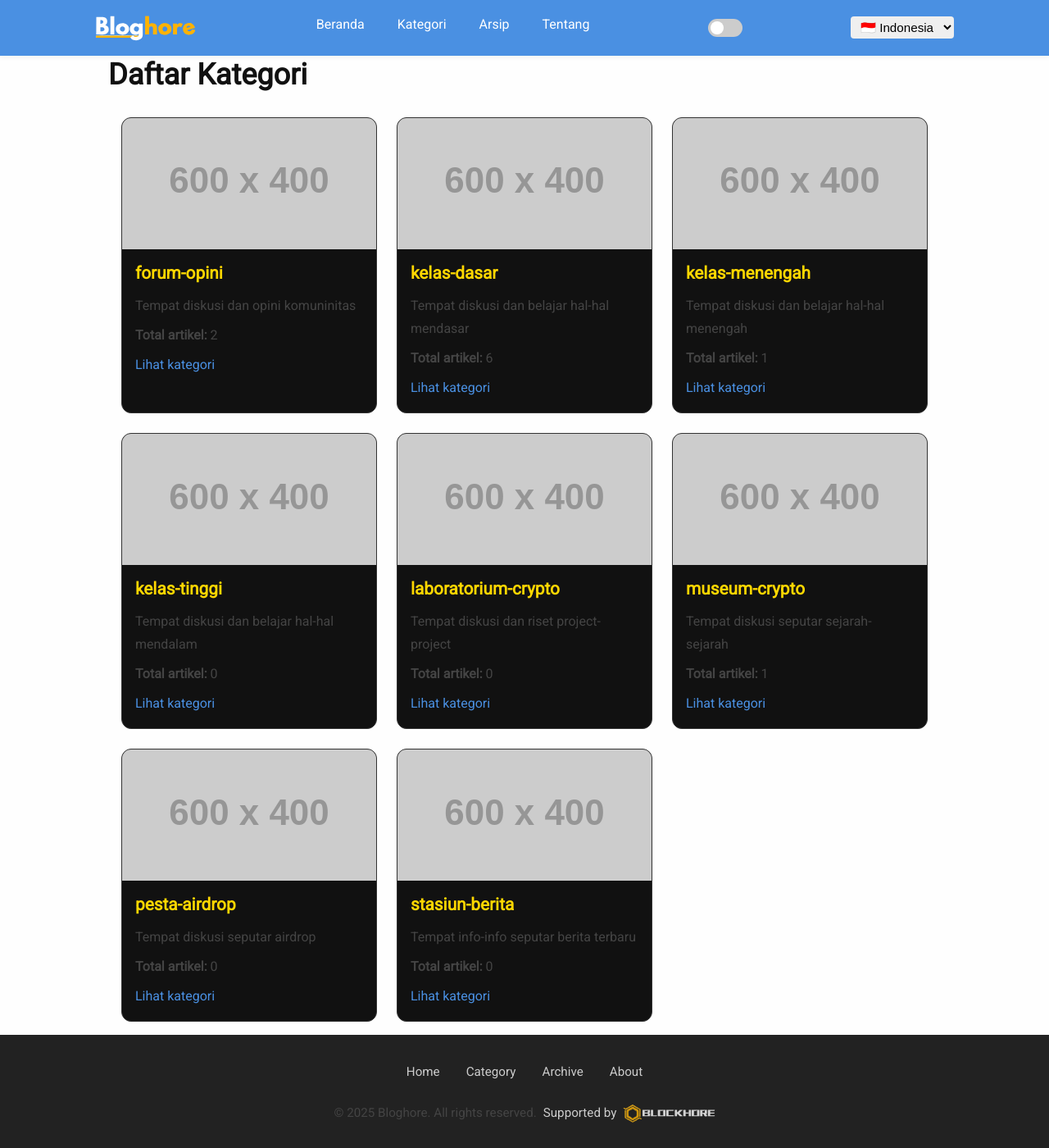
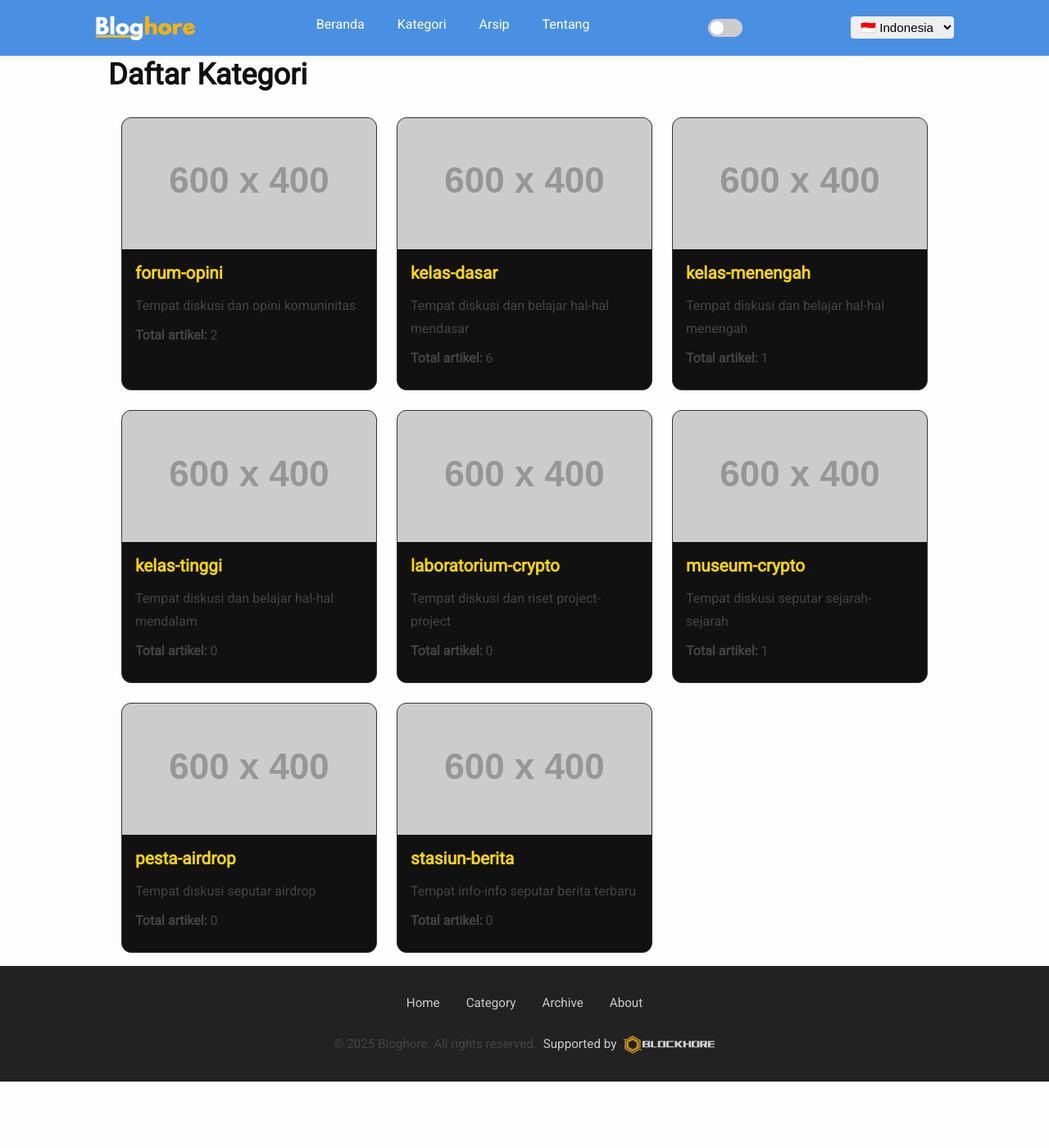
Before and after one commit to Blockhore/bloghore.github.io, a Jekyll site: the page built from pages/category.html, in a window 1280 px wide and 1400 px high. Shown: the whole window at 82% size. Built offline with Jekyll 4.4.1, drawn with Linux system fonts in a browser that asks for light colours.

Commit message:
Update category.html

```diff
--- a/pages/category.html
+++ b/pages/category.html
@@ -11,15 +11,14 @@
       {% assign cat_slug = cat.title | slugify %}
       {% assign total_posts = site.posts | where_exp: "post", "post.categories contains cat_slug" | size %}
 
-      <div class="category-card">
+      <a class="category-card" href="{{ cat.url | relative_url }}">
         <img src="{{ cat.image | default: '/assets/images/default-category.jpg' }}" alt="{{ cat.title }}">
         <div>
           <h2>{{ cat.title }}</h2>
           <p>{{ cat.description }}</p>
           <p><strong>Total artikel:</strong> {{ total_posts }}</p>
-          <a href="{{ cat.url | relative_url }}">Lihat kategori</a>
         </div>
-      </div>
+      </a>
     {% endfor %}
   </div>
 </section>
```
